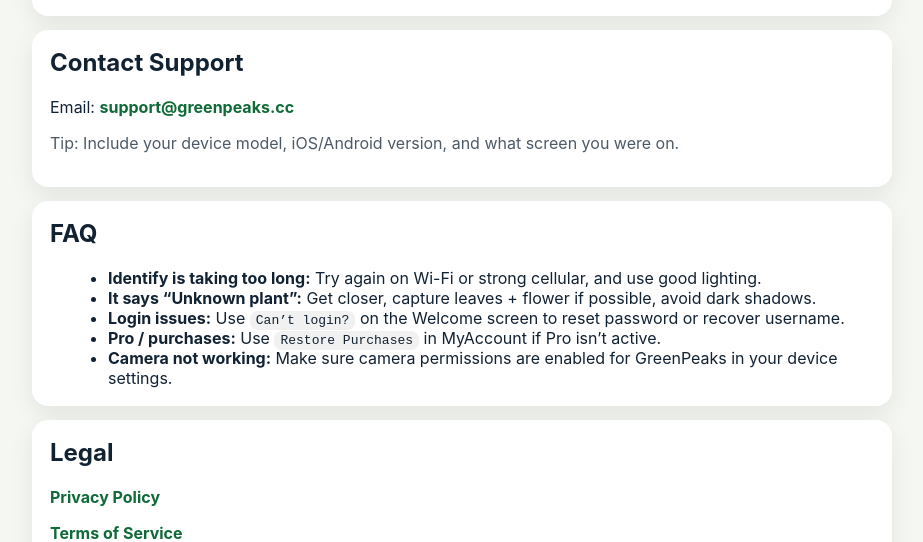
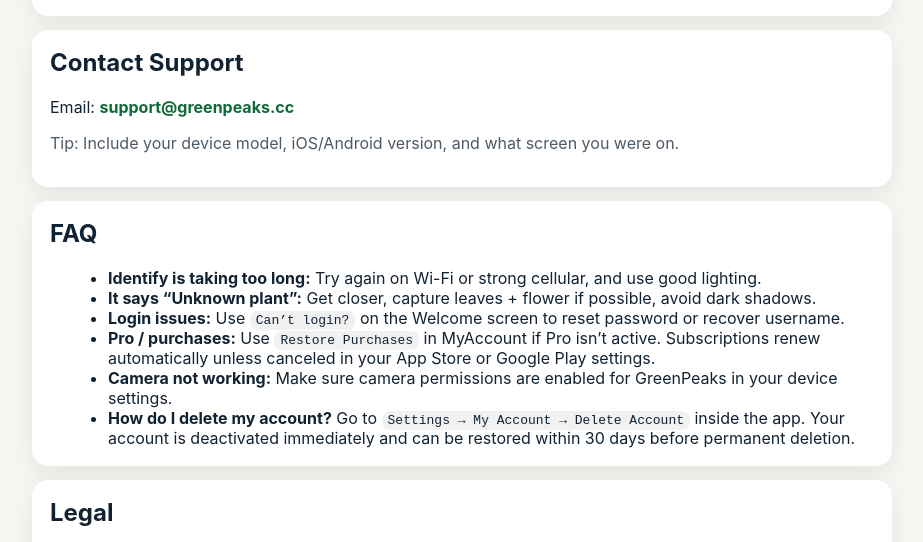
Before and after one commit to Hubbell315/greenpeaks-help, a plain HTML site: page index.html in a window 1280 px wide. Shown: the part 258-800 px from the top of the page, without its empty margins (178-1101 px from the left). Drawn offline with Linux system fonts and the light colour scheme.

Commit message:
Update account deletion instructions in index.html
Added information on account deletion process.

```diff
--- a/index.html
+++ b/index.html
@@ -142,12 +142,17 @@
 
 <li>
 <b>Pro / purchases:</b>
-Use <code>Restore Purchases</code> in MyAccount if Pro isn’t active.
+Use <code>Restore Purchases</code> in MyAccount if Pro isn’t active. Subscriptions renew automatically unless canceled in your App Store or Google Play settings.
 </li>
 
 <li>
 <b>Camera not working:</b>
 Make sure camera permissions are enabled for GreenPeaks in your device settings.
+</li>
+
+<li>
+<b>How do I delete my account?</b>
+Go to <code>Settings → My Account → Delete Account</code> inside the app. Your account is deactivated immediately and can be restored within 30 days before permanent deletion.
 </li>
 
 </ul>
@@ -167,7 +172,7 @@
 
 <p>
 <a href="https://hubbell315.github.io/greenpeaks-legal/terms.html">
-Terms of Service
+Terms of Use
 </a>
 </p>
 
```
